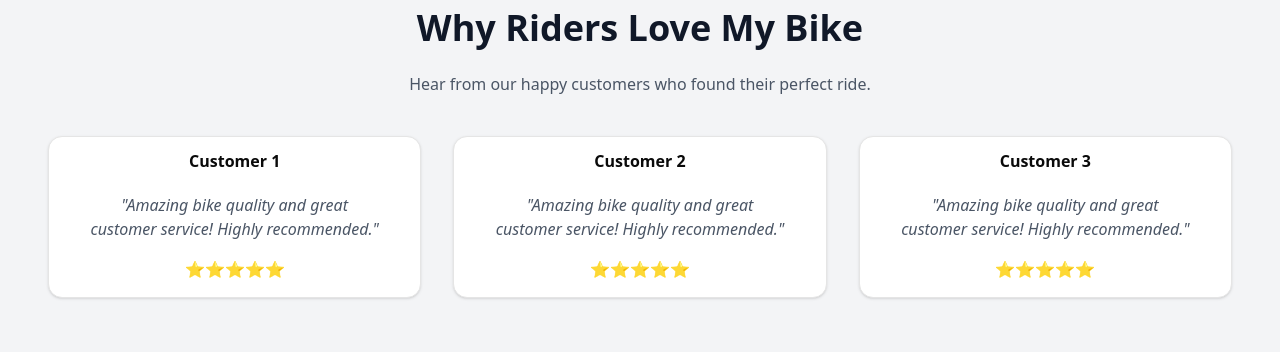
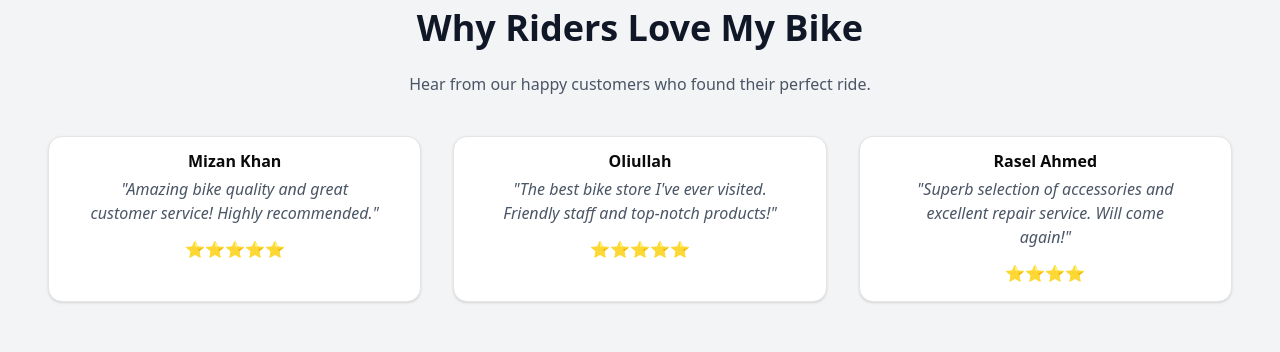
Before and after one commit to HabibullahFTL/bike-store-fe, a React (Vite) app: page / in a window 1280 px wide. Shown: the part 1240-1592 px from the top of the page. Built offline with nearby package versions, Linux system fonts and the light colour scheme; no server answers.

Commit message:
fix: modify the testimonials

```diff
--- a/src/components/common/product-card.tsx
+++ b/src/components/common/product-card.tsx
@@ -16,13 +16,13 @@ interface ProductCardProps {
 
 const ProductCard: React.FC<ProductCardProps> = ({ product }) => {
   return (
-    <Card className="w-full max-w-sm border rounded-xl overflow-hidden shadow-lg hover:shadow-xl transition-shadow bg-white py-2 gap-0">
+    <Card className="w-full max-w-sm border rounded-xl overflow-hidden shadow-lg hover:shadow-xl transition-shadow bg-white py-4 gap-2 px-4">
       {/* Product Image */}
-      <CardHeader className="relative">
+      <CardHeader className="relative p-0">
         <img
           src={product.image || bikeImage}
           alt={product.name}
-          className="w-full h-56 object-cover rounded-t-xl"
+          className="w-full h-56 object-contain bg-accent rounded-xl"
         />
         {/* Stock Badge */}
         <Badge
@@ -35,7 +35,7 @@ const ProductCard: React.FC<ProductCardProps> = ({ product }) => {
       </CardHeader>
 
       {/* Product Details */}
-      <CardContent className="p-4">
+      <CardContent className="p-0">
         <h2 className="text-lg font-semibold text-gray-800 truncate">
           {product.name}
         </h2>
--- a/src/pages/Home/customer-testimonial-sections.tsx
+++ b/src/pages/Home/customer-testimonial-sections.tsx
@@ -1,6 +1,30 @@
 import { Card, CardContent, CardHeader, CardTitle } from '@/components/ui/card';
 
 const CustomerTestimonialSections = () => {
+  const testimonials = [
+    {
+      id: 1,
+      name: 'Mizan Khan',
+      feedback:
+        'Amazing bike quality and great customer service! Highly recommended.',
+      rating: '⭐⭐⭐⭐⭐',
+    },
+    {
+      id: 2,
+      name: 'Oliullah',
+      feedback:
+        "The best bike store I've ever visited. Friendly staff and top-notch products!",
+      rating: '⭐⭐⭐⭐⭐',
+    },
+    {
+      id: 3,
+      name: 'Rasel Ahmed',
+      feedback:
+        'Superb selection of accessories and excellent repair service. Will come again!',
+      rating: '⭐⭐⭐⭐',
+    },
+  ];
+
   return (
     <section className="bg-gray-100 py-20 px-6 md:px-12">
       <div className="container mx-auto text-center">
@@ -11,17 +35,16 @@ const CustomerTestimonialSections = () => {
           Hear from our happy customers who found their perfect ride.
         </p>
         <div className="grid grid-cols-1 md:grid-cols-3 gap-8">
-          {[1, 2, 3].map((testimonial) => (
-            <Card key={testimonial} className="p-4">
+          {testimonials.map((testimonial) => (
+            <Card key={testimonial?.id} className="p-4 gap-2">
               <CardHeader>
-                <CardTitle>Customer {testimonial}</CardTitle>
+                <CardTitle>{testimonial?.name}</CardTitle>
               </CardHeader>
               <CardContent>
                 <p className="text-gray-600 italic">
-                  "Amazing bike quality and great customer service! Highly
-                  recommended."
+                  "{testimonial?.feedback}"
                 </p>
-                <p className="mt-4 text-yellow-500">⭐⭐⭐⭐⭐</p>
+                <p className="mt-3 text-yellow-500">{testimonial?.rating}</p>
               </CardContent>
             </Card>
           ))}
```
